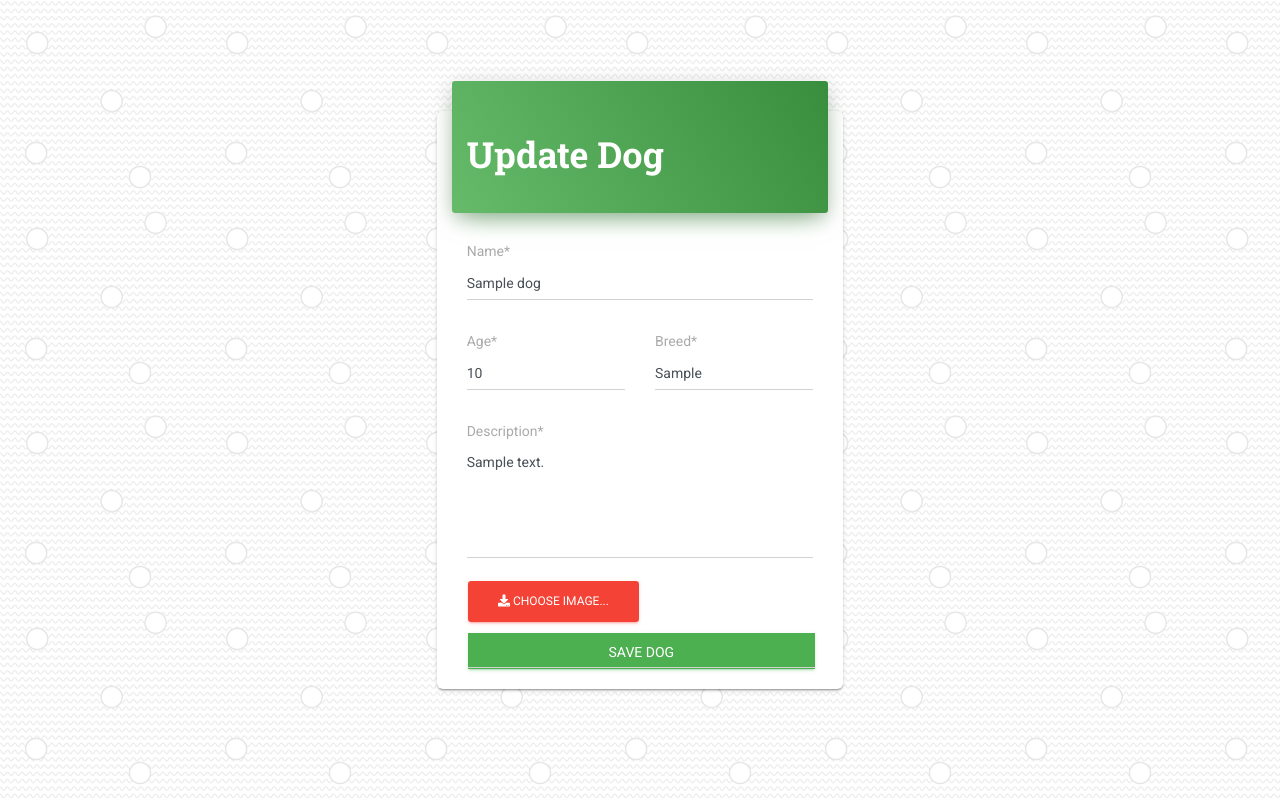
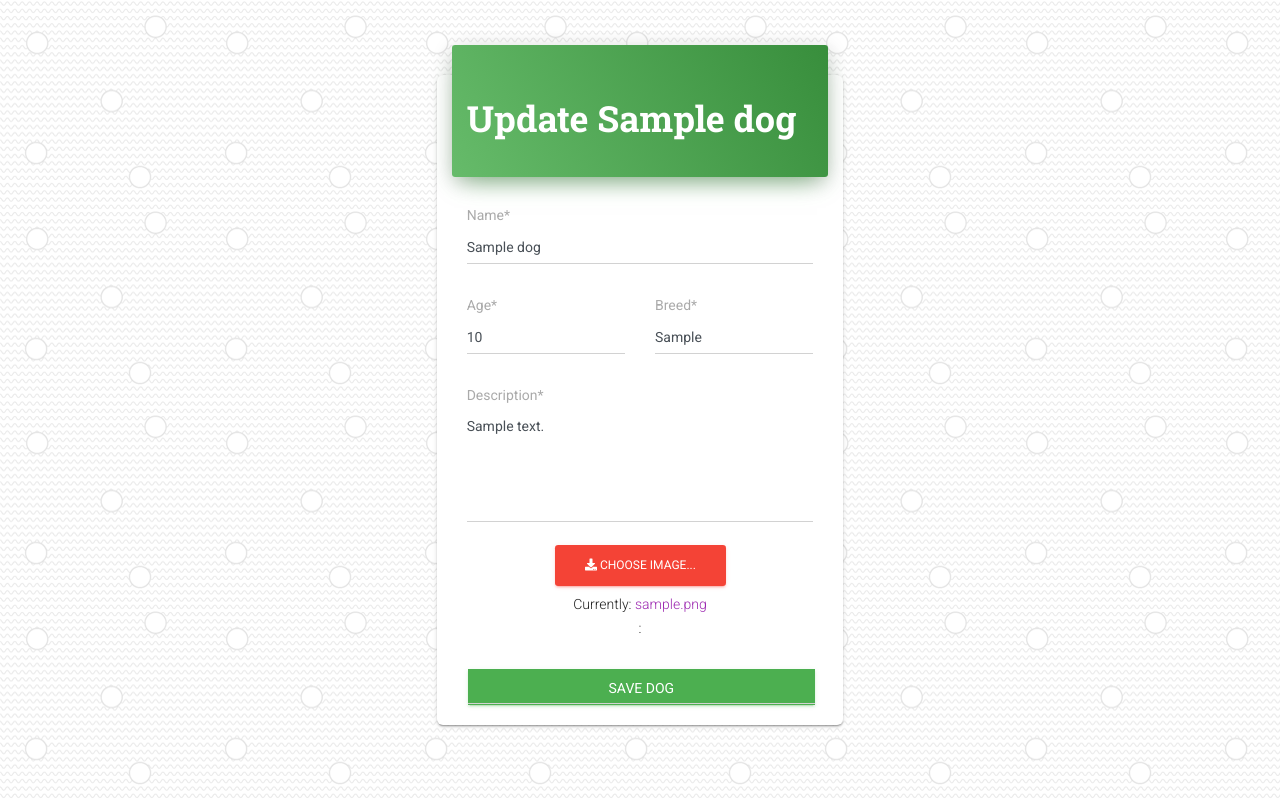
Before and after one commit to Abepena/natalies-second-chance, a Django app: page /dogs/update/1 in a window 1280 px wide. Run offline with Django 3.2, Linux system fonts and the light colour scheme; a user stored in the database is signed in; tables that the repository leaves empty hold one stand-in row (values such as "Sample post"); style sheets or scripts are compiled from the project's sources; some libraries are stand-ins or nearby versions.

Commit message:
working create and update forms with image preview

```diff
--- a/natalies_second_chance_project/dogs/forms.py
+++ b/natalies_second_chance_project/dogs/forms.py
@@ -1,17 +1,19 @@
 from django import forms
 from django.core import validators
 from django.utils.safestring import mark_safe
+from django.forms.widgets import ClearableFileInput
 from .models import Dog
 
+class ImageClearableFileInput(ClearableFileInput):
+    #remove the label 'Change' from the image button as it will be hidden with CSS
+    input_text = ''
 
 class DogCreateForm(forms.ModelForm):
     name = forms.CharField()
     description = forms.CharField(widget=forms.Textarea(attrs={"rows":5}))
     image = forms.ImageField(
         label=mark_safe('<i class="fas fa-download"></i> Choose Image...'),
-        widget=forms.FileInput(
-            attrs={'class': 'inputfile'}
-        ),
+        widget=ImageClearableFileInput
     )
 
     class Meta:
--- a/natalies_second_chance_project/dogs/templates/dogs/dog_form.html
+++ b/natalies_second_chance_project/dogs/templates/dogs/dog_form.html
@@ -21,7 +21,7 @@
                         {% if not form.instance.pk %}
                         Create Dog
                         {% else %}
-                        Update Dog
+                        Update {{dog.name}}
                         {% endif %}
                     </h2>
 
@@ -47,16 +47,24 @@
                                 <p>{{ form.description|as_crispy_field }}</p>
                             </div>
                         </div>
-                        <div class="row">
-                            <div class="col-md-6">
+                        <div class="row justify-content-center">
+                            <div class="col-md-10 text-center">
+                                {% if form.instance.pk %}
+                                {{ form.image.label_tag|safe }}<br>
+                                {{ form.image }}
+                                {% else %}
                                 {{form.image}}
                                 {{form.image|add_label_class:'btn btn-danger'}}
+                                {% endif %}
 
                             </div>
-                            <div class="col-md-6">
-                                <output id="imageFile" class="d-flex justify-content-start">
-                                    <img id="preview" class="thumb hidden" src="" alt="image preview">
+                        </div>
+                        <div class="row">
+                            <div class="col-md-8 mx-auto text-center">
+                                <output id="imageFileOutput" class="image-file">
                                 </output>
+                                <br>
+                                <img id="preview" class="thumb hidden" src="" alt="image preview">
                             </div>
                         </div>
                         <button class="btn form-control btn-success" type="submit">Save Dog</button>
--- a/natalies_second_chance_project/static/css/base.min.css
+++ b/natalies_second_chance_project/static/css/base.min.css
@@ -1,2 +1,2 @@
-html{font-size:calc(.5em + 1vh);-webkit-box-sizing:border-box;box-sizing:border-box}body{background:url(../img/wavy-dots.png)}body .navbar{font-size:1em !important}body .navbar.navbar-transparent{padding:25px}body .navbar .navbar-brand{position:relative;font-size:2rem;font-weight:bold;font-family:'Amatic SC', cursive;top:0}body .navbar .fas,body .navbar .fab{margin-right:5px}body .page-header h3{margin-top:3em;margin-bottom:1em}body .page-header .btn{font-size:1em}body .page-header .btn.btn-outline{color:#fff;border-color:#fff}body .dog-list-image{height:233px;-o-object-fit:scale-down;object-fit:scale-down}body .text-lg{font-size:1.1rem}body .outreach-img{max-height:360px;margin-left:50%;-webkit-transform:translateX(-50%);transform:translateX(-50%)}body a.btn.facebook{width:100%;margin-top:2em;margin-left:50%;-webkit-transform:translateX(-50%);transform:translateX(-50%)}
+html{font-size:calc(.5em + 1vh)}body{background:url(../img/wavy-dots.png)}body .navbar{font-size:1em !important}body .navbar.navbar-transparent{padding:25px}body .navbar .navbar-brand{position:relative;font-size:2rem;font-weight:bold;font-family:'Amatic SC', cursive;top:0}body .navbar .fas,body .navbar .fab{margin-right:5px}body .page-header h3{margin-top:3em;margin-bottom:1em}body .page-header .btn{font-size:1em}body .page-header .btn.btn-outline{color:#fff;border-color:#fff}body .dog-list-image{height:233px;-o-object-fit:scale-down;object-fit:scale-down}body .text-lg{font-size:1.1rem}body .outreach-img{max-height:360px;margin-left:50%;-webkit-transform:translateX(-50%);transform:translateX(-50%)}body a.btn.facebook{width:100%;margin-top:2em;margin-left:50%;-webkit-transform:translateX(-50%);transform:translateX(-50%)}
 /*# sourceMappingURL=base.min.css.map */
--- a/natalies_second_chance_project/static/css/forms.min.css
+++ b/natalies_second_chance_project/static/css/forms.min.css
@@ -1,2 +1,2 @@
-.full-page-form{height:100vh;display:-webkit-box;display:-ms-flexbox;display:flex;-webkit-box-orient:vertical;-webkit-box-direction:normal;-ms-flex-direction:column;flex-direction:column;-webkit-box-pack:center;-ms-flex-pack:center;justify-content:center}.full-page-form .inputfile{width:0.1px;height:0.1px;opacity:0;overflow:hidden;position:absolute;z-index:-1}.full-page-form output ul{list-style:none}.full-page-form .thumb{height:100px;max-width:100%;border:1px solid rgba(0,0,0,0.5)}.hidden{display:none}
+.full-page-form{height:100vh;display:-webkit-box;display:-ms-flexbox;display:flex;-webkit-box-orient:vertical;-webkit-box-direction:normal;-ms-flex-direction:column;flex-direction:column;-webkit-box-pack:center;-ms-flex-pack:center;justify-content:center}.full-page-form #id_image{width:0.1px;height:0.1px;opacity:0;overflow:hidden;position:absolute;z-index:-1}.full-page-form .image-file ul{padding:0;list-style:none}.full-page-form .thumb{height:100px;max-width:100%;border:1px solid rgba(0,0,0,0.5)}.hidden{display:none}
 /*# sourceMappingURL=forms.min.css.map */
--- a/natalies_second_chance_project/static/js/forms.js
+++ b/natalies_second_chance_project/static/js/forms.js
@@ -1,12 +1,7 @@
 document.addEventListener("DOMContentLoaded", () => {
-    // On page statup log if the page has supports the file API
-    console.log("page ready");
-    if (window.File && window.FileReader && window.FileList && window.Blob) {
-        console.log("The File API is supported in this browser");
-    } else {
-        console.log("The File API is not supported in this browser");
-    }
-
+    //Style the Image label to be the button
+    const imageLabel = document.querySelector('label[for=id_image]')
+    imageLabel.classList.add('btn','btn-danger')
 
   // Using a standard <input type="file"> element. JavaScript returns the list of selected File objects as a FileList.
   // Handle the selection of files
@@ -21,10 +16,14 @@
       const preview = document.getElementById('preview');
       const file = document.getElementById('id_image').files[0];
       const reader = new FileReader();
+      const output = `<li><strong>New Image: ${file.name}</strong></li>`
 
+      // create and insert list into output tag on form
+      document.getElementById('imageFileOutput').innerHTML = `<ul>${output}</ul>`
+
+      //generate image preview and toggle its visibility if hidden
       reader.addEventListener('load', () => {
           preview.src = reader.result;
-          console.log(preview.classList)
           if (preview.classList.contains('hidden')){
               toggle(preview)
           }
--- a/natalies_second_chance_project/static/scss/base.scss
+++ b/natalies_second_chance_project/static/scss/base.scss
@@ -2,7 +2,6 @@
 
 html{
     font-size: calc(.5em + 1vh);
-    box-sizing: border-box;
 }
 
 body{
--- a/natalies_second_chance_project/static/scss/forms.scss
+++ b/natalies_second_chance_project/static/scss/forms.scss
@@ -1,3 +1,5 @@
+@import "material-kit/variables/colors";
+
 .full-page-form {
     height : 100vh;
     display: flex;
@@ -5,7 +7,7 @@
     justify-content: center;
 
 
-    .inputfile{
+    #id_image{
         // hide the input visually but keep it on the browser
         // this will allow the user to tab to it still and for the input value to be sent to the server on submit
         width: 0.1px;
@@ -16,7 +18,8 @@
         z-index: -1;
 
     }
-    output ul {
+    .image-file ul {
+        padding:0;
         list-style: none;
     }
     .thumb {
```
Also changed, not shown: 2 other files.
